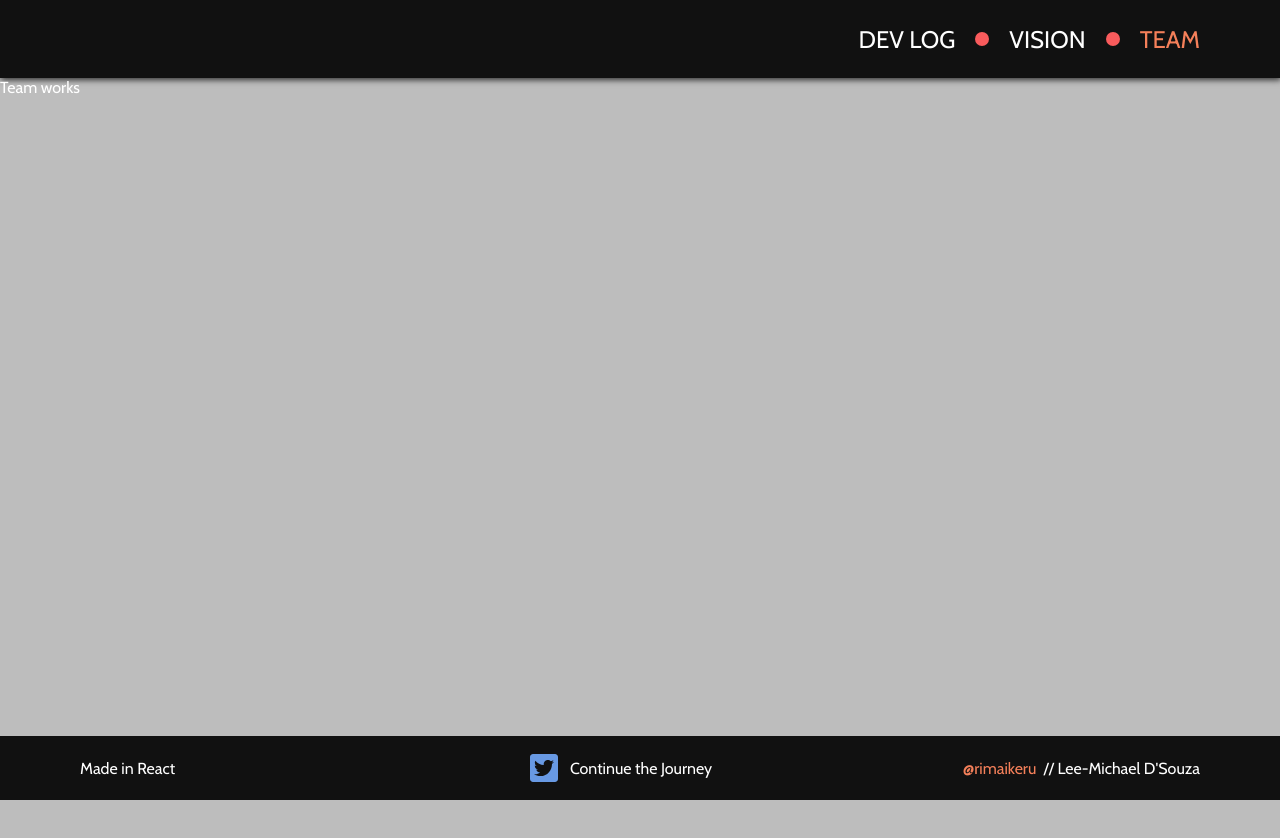
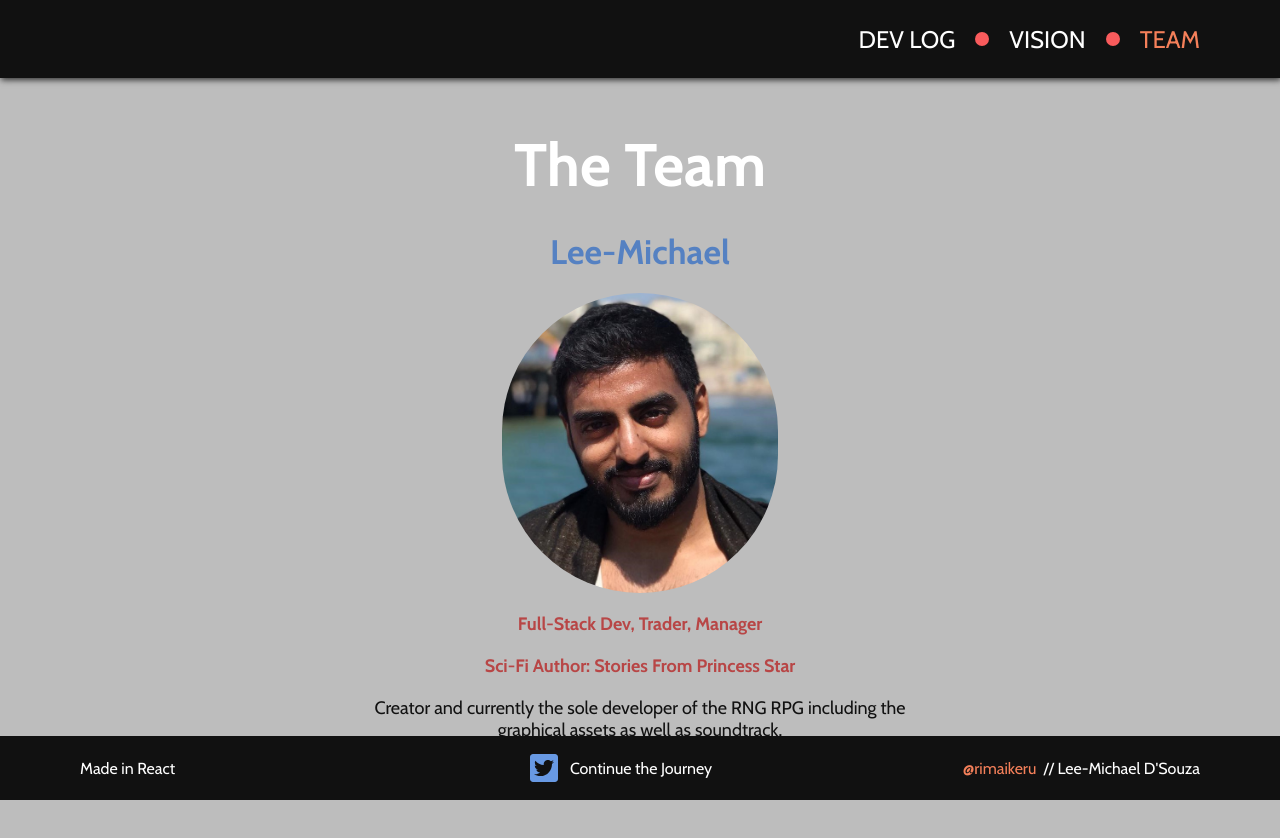
Before and after one commit to rimichaeru/rpg-dev-log, a React (Create React App) app: page /team in a window 1280 px wide. Shown: the top 838 px of the page. Before the commit the page ends 800 px from the top, so only its background shows below. Built offline with nearby package versions, Linux system fonts and the light colour scheme.

Commit message:
added team page info

```diff
--- a/src/containers/Team/Team.jsx
+++ b/src/containers/Team/Team.jsx
@@ -1,11 +1,32 @@
 import React from "react";
 import styles from "./Team.module.scss";
+import me from "../../assets/me.jpg";
+import { FaLinkedin, FaTwitterSquare } from "react-icons/fa";
+import { CgWebsite } from "react-icons/cg";
 
 const Team = () => {
   return (
-    <>
-      <p>Team works</p>
-    </>
+    <div className={styles.container}>
+      <h1>The Team</h1>
+      <div className={styles.info}>
+        <div className={styles.head}>
+          <h4>Lee-Michael</h4>
+          <img src={me} alt="Lee-Michael D'Souza" />
+        </div>
+
+        <p><span className="redDark">Full-Stack Dev, Trader, Manager</span></p>
+        <p><span className="redDark">Sci-Fi Author: Stories From Princess Star</span></p>
+        <p>Creator and currently the sole developer of the RNG RPG including the graphical assets as well as soundtrack.</p>
+
+        <div className={styles.icons}>
+          <CgWebsite onClick={() => window.open("https://www.linkedin.com/in/lee-michael-d-souza-81a8321a4/", "_blank")} size={40} />
+          <FaLinkedin onClick={() => window.open("https://rimichaeru.github.io/portfolio-website/", "_blank")} size={40} />
+          <FaTwitterSquare onClick={() => window.open("https://twitter.com/rimaikeru", "_blank")} size={40} />
+        </div>
+
+      </div>
+
+    </div>
   );
 };
 
--- a/src/containers/Team/Team.module.scss
+++ b/src/containers/Team/Team.module.scss
@@ -0,0 +1,53 @@
+@import "../../App.scss";
+
+.container {
+  display: flex;
+  flex-direction: column;
+  align-items: center;
+  margin: 50px;
+
+  h1 {
+    font-size: 60px;
+    font-weight: 700;
+    margin-bottom: 10px;
+  }
+
+  p {
+    font-size: 18px;
+    margin-top: 20px;
+    width: 600px;
+    color: $colour-background;
+    text-align: center;
+  }
+
+  .info {
+    .head {
+      display: flex;
+      flex-direction: column;
+      align-items: center;
+
+      h4 {
+        font-size: 34px;
+        color: $colour-blue-dark;
+        margin: 20px;
+      }
+
+      img {
+        height: 300px;
+        width: auto;
+        border-radius: 400px;
+      }
+
+    }
+
+    .icons {
+      display: flex;
+      justify-content: center;
+      align-items: center;
+      gap: 4px;
+      margin: 16px;
+      color: $colour-blue-dark;
+    }
+  }
+
+}
```
Also changed, not shown: src/assets/me.jpg (added).
